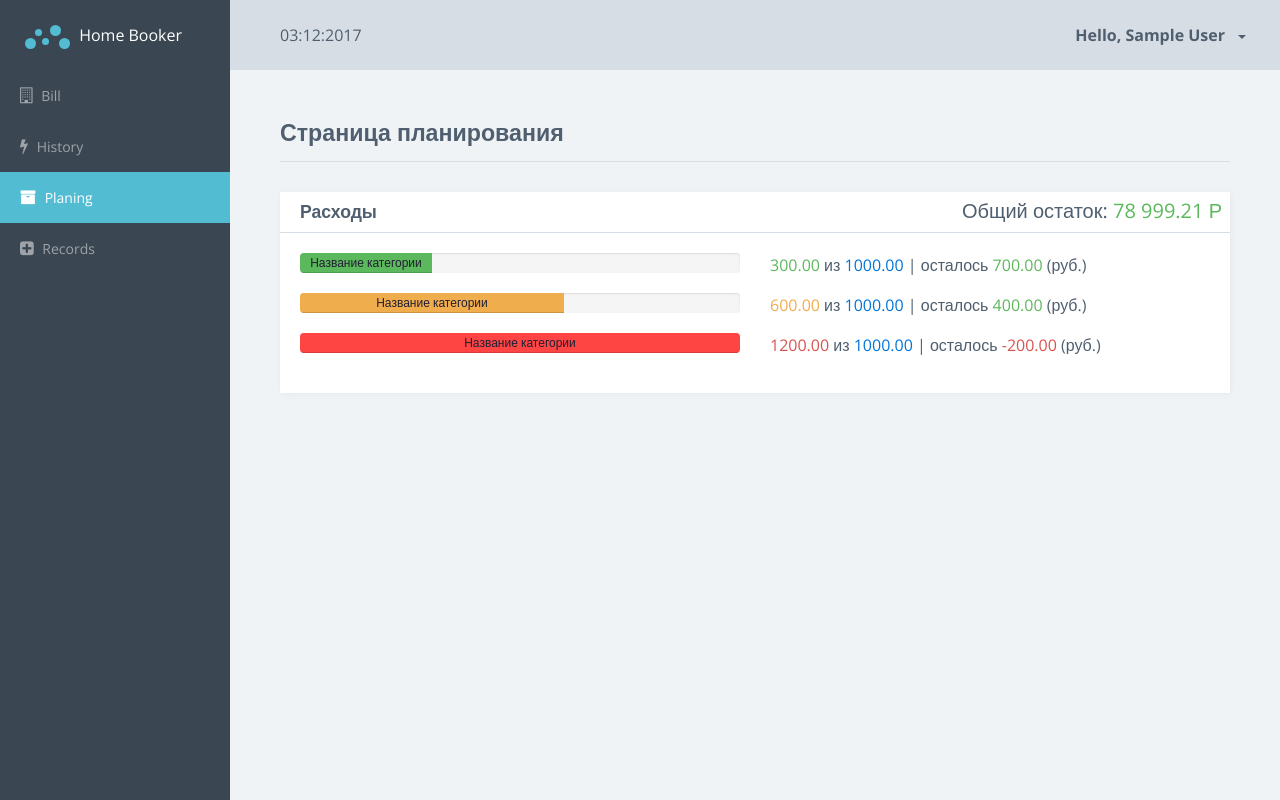
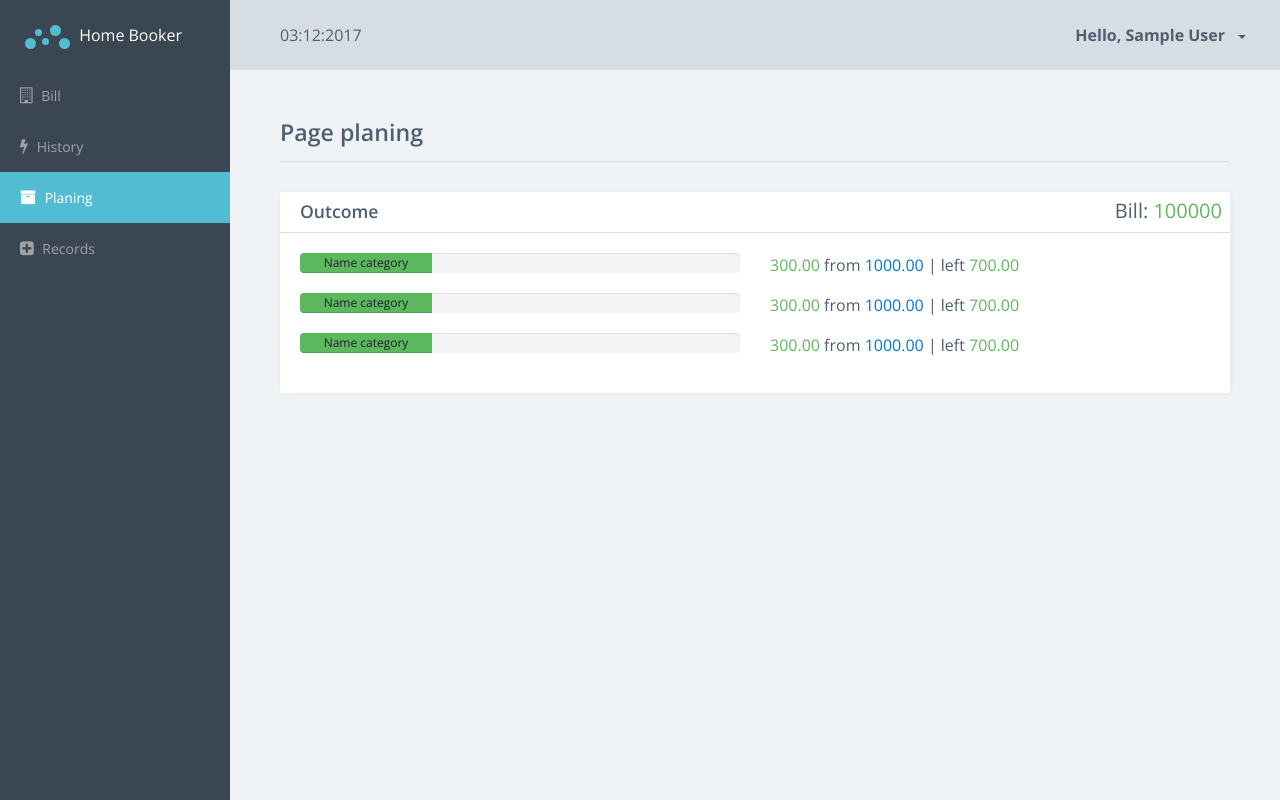
Before and after one commit to SkifUA/home-booker, an Angular app: page /system/planing in a window 1280 px wide. Built offline with nearby package versions, Linux system fonts and the light colour scheme; data requests are answered from the project's data file; sample sign-in values are in the browser's storage.

Commit message:
Added Init planingPage

```diff
--- a/src/app/system/planing-page/planing-page.component.html
+++ b/src/app/system/planing-page/planing-page.component.html
@@ -1,75 +1,43 @@
 <div class="title-block">
   <h3 class="title">
-    Страница планирования <span class="sparkline bar"></span>
+    Page planing <span class="sparkline bar"></span>
   </h3>
 </div>
-<section class="section">
+<section class="section text-center" *ngIf="!isLoaded">
+  Loading...
+</section>
+<section class="section" *ngIf="isLoaded">
   <div class="row">
     <div class="col-md-12">
       <div class="card">
         <div class="card-header card-header-sm bordered">
           <div class="header-block">
-            <h3 class="title">Расходы</h3>
+            <h3 class="title">Outcome</h3>
           </div>
           <h5 class="planning-expenses pull-right">
-            Общий остаток: <span class="text-success">78 999.21 Р</span>
+            Bill: <span class="text-success">{{bill.value}}</span>
           </h5>
         </div>
         <div class="card-block">
-          <div class="row">
+          <div class="row" *ngFor="let c of categories">
             <div class="col-xs-6">
               <div class="n-progress">
                 <div class="progress-bar success" style="width: 30%;">
-                  <span>Название категории</span>
+                  <span>Name category</span>
                 </div>
               </div>
             </div>
             <div class="col-xs-6">
               <p>
                 <span class="text-success">300.00</span>
-                из
+                from
                 <span class="text-primary">1000.00</span>
                 |
-                осталось <span class="text-success">700.00</span> (руб.)
+                left <span class="text-success">700.00</span>
               </p>
             </div>
           </div>
-          <div class="row">
-            <div class="col-xs-6">
-              <div class="n-progress">
-                <div class="progress-bar warning" style="width: 60%;">
-                  <span>Название категории</span>
-                </div>
-              </div>
-            </div>
-            <div class="col-xs-6">
-              <p>
-                <span class="text-warning">600.00</span>
-                из
-                <span class="text-primary">1000.00</span>
-                |
-                осталось <span class="text-success">400.00</span> (руб.)
-              </p>
-            </div>
-          </div>
-          <div class="row">
-            <div class="col-xs-6">
-              <div class="n-progress">
-                <div class="progress-bar danger" style="width: 100%;">
-                  <span>Название категории</span>
-                </div>
-              </div>
-            </div>
-            <div class="col-xs-6">
-              <p>
-                <span class="text-danger">1200.00</span>
-                из
-                <span class="text-primary">1000.00</span>
-                |
-                осталось <span class="text-danger">-200.00</span> (руб.)
-              </p>
-            </div>
-          </div>
+
         </div>
       </div>
     </div>
--- a/src/app/system/planing-page/planing-page.component.ts
+++ b/src/app/system/planing-page/planing-page.component.ts
@@ -1,15 +1,52 @@
-import { Component, OnInit } from '@angular/core';
+import { Component, OnDestroy, OnInit } from '@angular/core';
+import { Observable } from 'rxjs/Observable';
+import { Subscription } from 'rxjs/Subscription';
+
+import { BillService } from '../shared/services/bill.service';
+import { CategoriesService } from '../shared/services/categories.service';
+import { EventsService } from '../shared/services/events.service';
+import { Bill } from '../shared/models/bill.model';
+import { Category } from '../shared/models/category.model';
+import { HBEvent } from '../shared/models/event.model';
+
 
 @Component({
   selector: 'hb-planing-page',
   templateUrl: './planing-page.component.html',
   styleUrls: ['./planing-page.component.scss']
 })
-export class PlaningPageComponent implements OnInit {
+export class PlaningPageComponent implements OnInit, OnDestroy {
 
-  constructor() { }
+  isLoaded = false;
+
+  sub1: Subscription;
+
+  bill: Bill;
+  categories: Category[] = [];
+  events: HBEvent[] = [];
+
+  constructor(
+    private billService: BillService,
+    private categoriesService: CategoriesService,
+    private eventsService: EventsService
+  ) { }
 
   ngOnInit() {
+    this.sub1 = Observable.combineLatest(
+      this.billService.getBill(),
+      this.categoriesService.getCategories(),
+      this.eventsService.getEvents()
+    ).subscribe((data: [Bill, Category[], HBEvent[]]) => {
+      this.bill = data[0];
+      this.categories = data[1];
+      this.events = data[2];
+
+      this.isLoaded = true;
+    });
+  }
+
+  ngOnDestroy() {
+    if (this.sub1) this.sub1.unsubscribe();
   }
 
 }
--- a/src/app/system/shared/services/events.service.ts
+++ b/src/app/system/shared/services/events.service.ts
@@ -15,4 +15,8 @@ export class EventsService extends BaseApi {
   addEvent(event: HBEvent): Observable<HBEvent> {
     return this.post('events', event);
   }
+
+  getEvents(): Observable<HBEvent[]> {
+    return this.get('events');
+  }
 }
```
